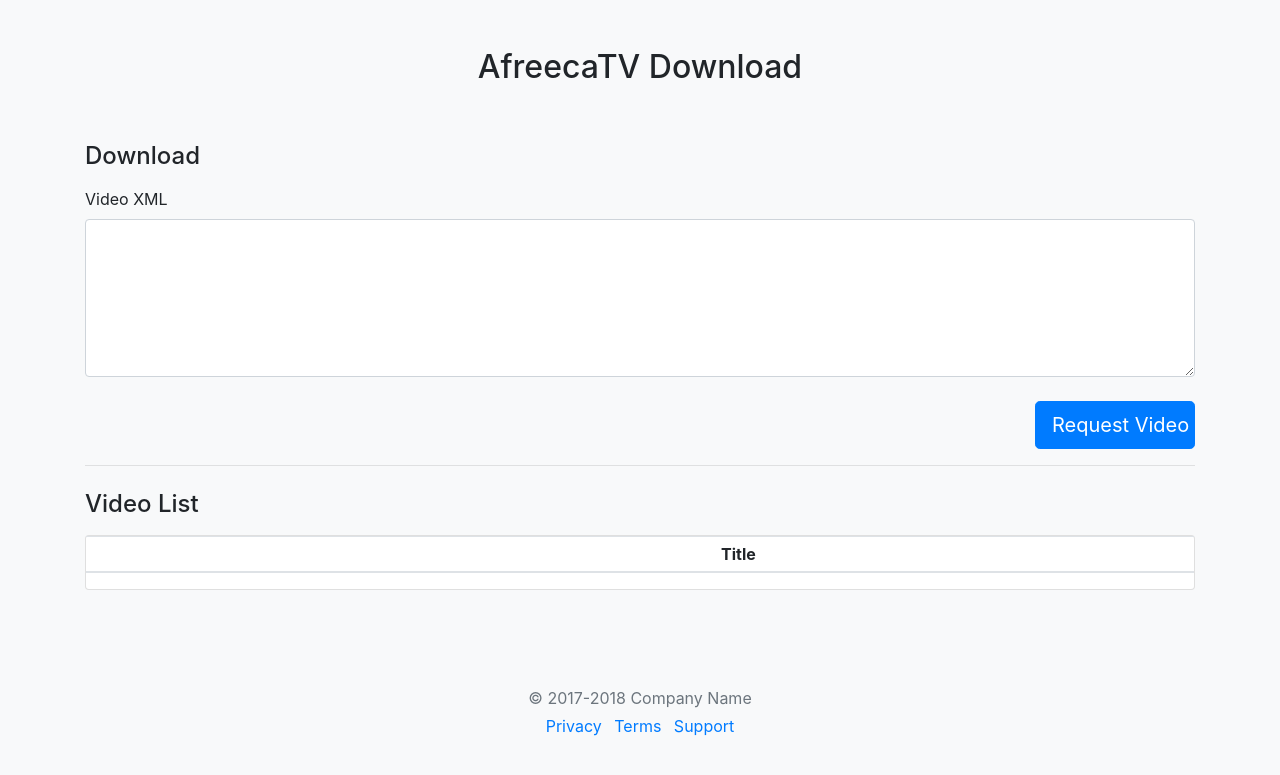
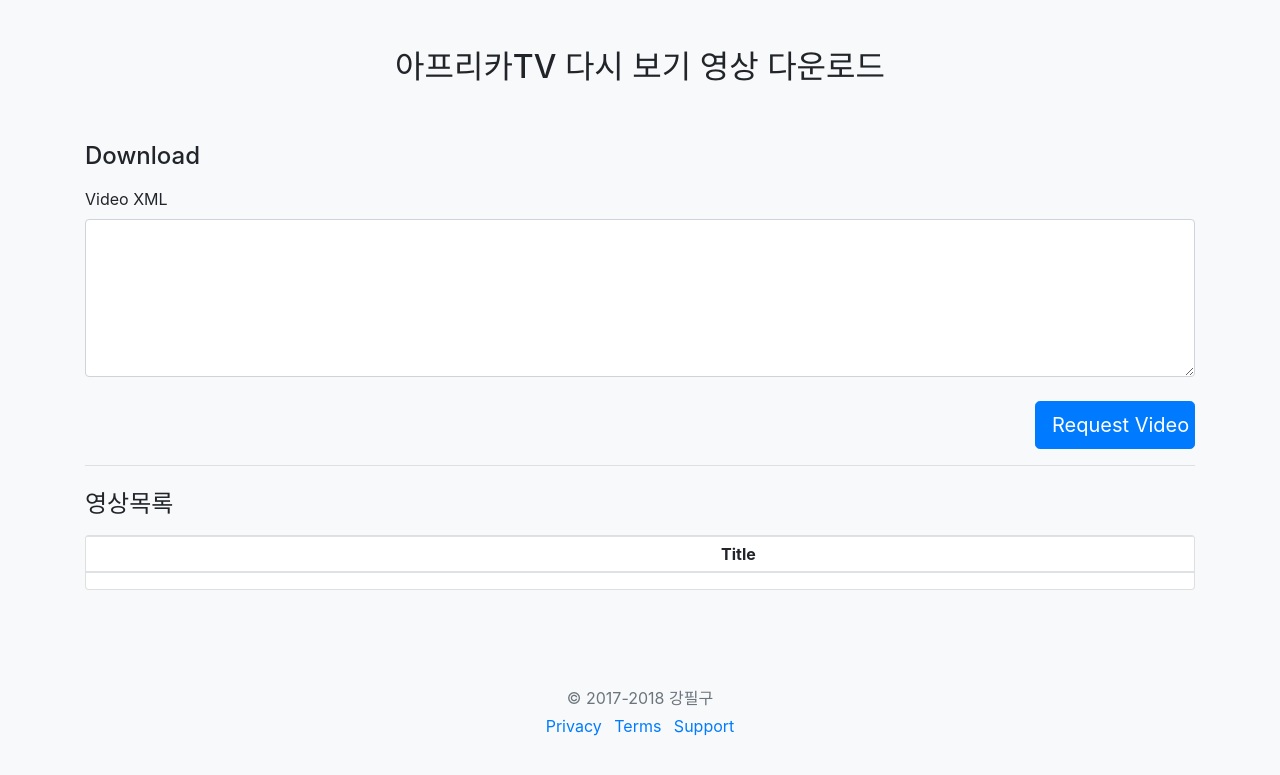
Before and after one commit to YunNaRae/afreecatv_video_download, a PHP site: page / in a window 1280 px wide. Shown: the top 775 px of the page. Run offline with PHP 8.4, Linux system fonts and the light colour scheme; data that the repository does not hold is empty; a stand-in replaces the project's code that opens the database connection; some libraries are stand-ins or nearby versions.

Commit message:
change page text to korean

```diff
--- a/index.php
+++ b/index.php
@@ -68,7 +68,7 @@
     <body class="bg-light">
         <div class="container">
             <div class="py-5 text-center">
-                <h2>AfreecaTV Download</h2>
+                <h2>아프리카TV 다시 보기 영상 다운로드</h2>
             </div>
             <div class="row">
                 <div class="col-lg-12">
@@ -93,7 +93,7 @@
             <div class="row">
                 <div class="col-lg-12">
                     <hr class="mb-4"></hr>
-                    <h4 class="mb-3">Video List</h4>
+                    <h4 class="mb-3">영상목록</h4>
                     <div class="card">
                         <div class="table-responsive">
                             <table class="table table-sm">
@@ -138,7 +138,7 @@
                 </div>
             </div>
             <footer class="my-5 pt-5 text-muted text-center text-small">
-                <p class="mb-1">© 2017-2018 Company Name</p>
+                <p class="mb-1">&copy; 2017-2018 강필구</p>
                 <ul class="list-inline">
                     <li class="list-inline-item"><a href="#">Privacy</a></li>
                     <li class="list-inline-item"><a href="#">Terms</a></li>
```
